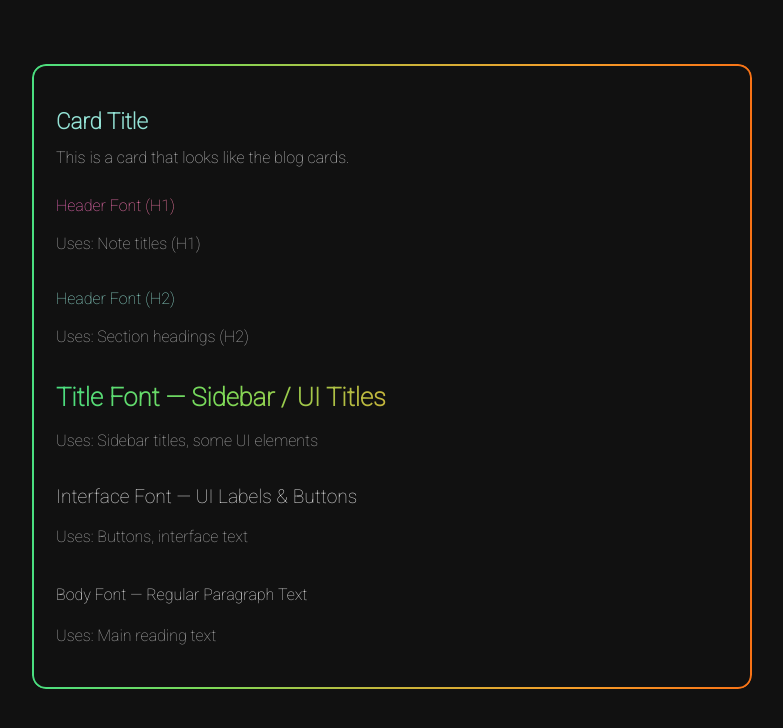
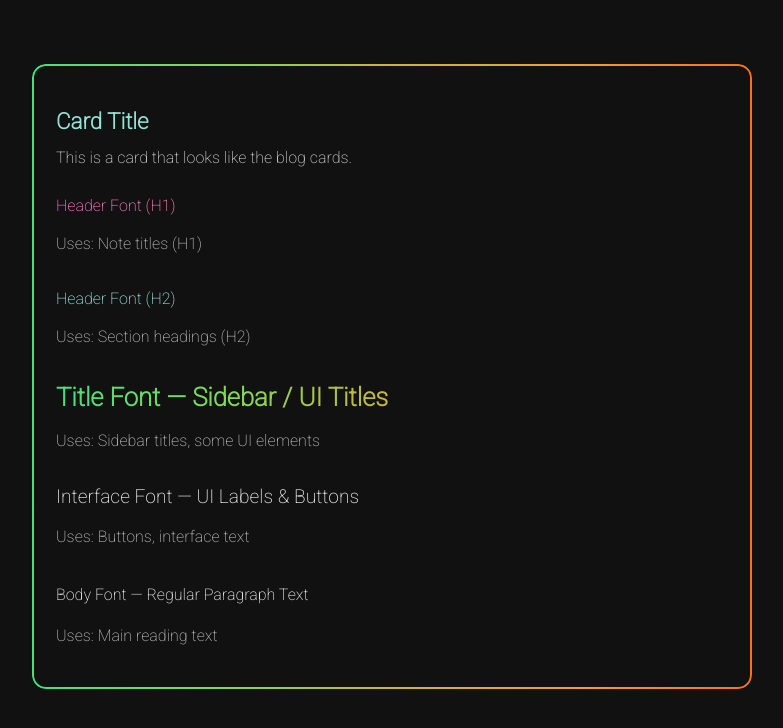
Before and after one commit to Marmitewarlock/suzal, a Jekyll site: the page built from zines/index.md, in a window 1280 px wide. Shown: the top 728 px of the page, without its empty margins (248-1031 px from the left). Built offline with Jekyll 4.4.1, drawn with Linux system fonts in a browser that asks for light colours.

Commit message:
Update default.html

```diff
--- a/_layouts/default.html
+++ b/_layouts/default.html
@@ -5,7 +5,7 @@
   <meta name="viewport" content="width=device-width, initial-scale=1">
 
   <title>{{ page.title }} — {{ site.title }}</title>
-<link href="https://fonts.googleapis.com/css2?family=Roboto:wght@100&display=swap" rel="stylesheet">
+<link href="https://fonts.googleapis.com/css2?family=Roboto:wght@200&display=swap" rel="stylesheet">
 <link href="https://fonts.googleapis.com/css2?family=Roboto+Condensed:wght@700&display=swap" rel="stylesheet">
   <!-- Correct CSS path -->
   <link rel="stylesheet" href="{{ '/assets/css/royal-velvet.css' | relative_url }}">
```
